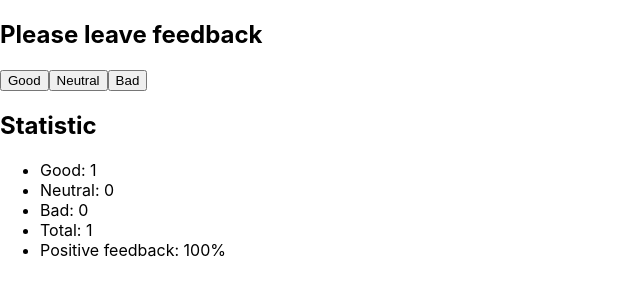
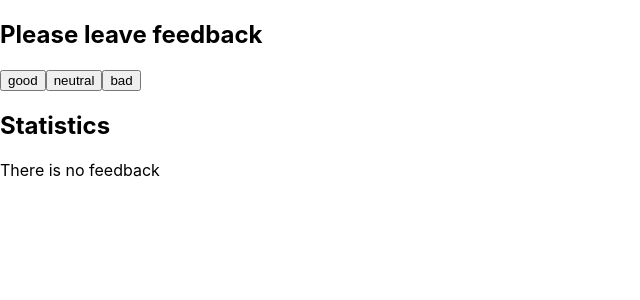
Before and after one commit to summermoved0n/goit-react-hw-02-feedback, a React (Create React App) app: page / in a window 1280 px wide. Shown: the top 300 px of the page, without its empty margins (0-640 px from the left). Built offline with nearby package versions, Linux system fonts and the light colour scheme.

Commit message:
done feedback hw no styles

```diff
--- a/src/components/App.jsx
+++ b/src/components/App.jsx
@@ -1,36 +1,61 @@
 import { Component, Fragment } from 'react';
 import { Statistics } from './Statistics/Statistics';
 import { FeedbackOptions } from './FeedbackOptions/FeedbackOptions';
+import { Section } from './Section/Section';
+import { Notification } from './Notification/Notification';
 
 export class App extends Component {
   state = {
-    good: 1,
+    good: 0,
     neutral: 0,
     bad: 0,
   };
 
+  handleIncrement = name => {
+    this.setState(prevState => ({
+      [name]: prevState[name] + 1,
+    }));
+  };
+
   countTotalFeedback = () => {
-    return this.state.good + this.state.neutral + this.state.bad;
+    const { good, neutral, bad } = this.state;
+    const total = good + neutral + bad;
+    return total;
   };
 
   countPositiveFeedbackPercentage = () => {
-    const totalStatesValue =
-      this.state.good + this.state.neutral + this.state.bad;
-    const feedbackPercentage = (this.state.good / totalStatesValue) * 100;
+    const { good } = this.state;
+    const feedbackPercentage = Math.round(
+      (good / this.countTotalFeedback()) * 100
+    );
     return feedbackPercentage + '%';
   };
 
   render() {
+    const { good, neutral, bad } = this.state;
+    const optionsButton = Object.keys(this.state);
+
     return (
       <Fragment>
-        <FeedbackOptions options={1} onLeaveFeedback={1}></FeedbackOptions>
-        <Statistics
-          good={this.state.good}
-          neutral={this.state.neutral}
-          bad={this.state.bad}
-          total={this.countTotalFeedback}
-          positivePercentage={this.countPositiveFeedbackPercentage}
-        />
+        <Section title="Please leave feedback">
+          <FeedbackOptions
+            options={optionsButton}
+            onLeaveFeedback={this.handleIncrement}
+          />
+        </Section>
+        <Section title="Statistics">
+          {this.countTotalFeedback() === 0 ? (
+            <Notification message="There is no feedback" />
+          ) : (
+            <Statistics
+              good={good}
+              neutral={neutral}
+              bad={bad}
+              total={this.countTotalFeedback}
+              positivePercentage={this.countPositiveFeedbackPercentage}
+            />
+          )}
+        </Section>
       </Fragment>
     );
   }
--- a/src/components/FeedbackOptions/FeedbackOptions.jsx
+++ b/src/components/FeedbackOptions/FeedbackOptions.jsx
@@ -1,12 +1,13 @@
-import css from './FeedbackOptions.module.css';
-
-export const FeedbackOptions = () => {
+export const FeedbackOptions = ({ options, onLeaveFeedback }) => {
   return (
     <div>
-      <h2>Please leave feedback</h2>
-      <button>Good</button>
-      <button>Neutral</button>
-      <button>Bad</button>
+      {options.map(option => {
+        return (
+          <button key={option} onClick={() => onLeaveFeedback(option)}>
+            {option}
+          </button>
+        );
+      })}
     </div>
   );
 };
--- /dev/null
+++ b/src/components/Notification/Notification.jsx
@@ -0,0 +1,5 @@
+import React from 'react';
+
+export const Notification = ({ message }) => {
+  return <p>{message}</p>;
+};
--- /dev/null
+++ b/src/components/Section/Section.jsx
@@ -0,0 +1,10 @@
+import React from 'react';
+
+export const Section = ({ title, children }) => {
+  return (
+    <>
+      <h2>{title}</h2>
+      {children}
+    </>
+  );
+};
--- a/src/components/Statistics/Statistics.jsx
+++ b/src/components/Statistics/Statistics.jsx
@@ -9,7 +9,6 @@
 }) => {
   return (
     <div>
-      <h2>Statistic</h2>
       <ul>
         <li>Good: {good}</li>
         <li>Neutral: {neutral}</li>
```
Also changed, not shown: src/components/Notification/Notification.module.css (added), src/components/Section/Section.module.css (added).
